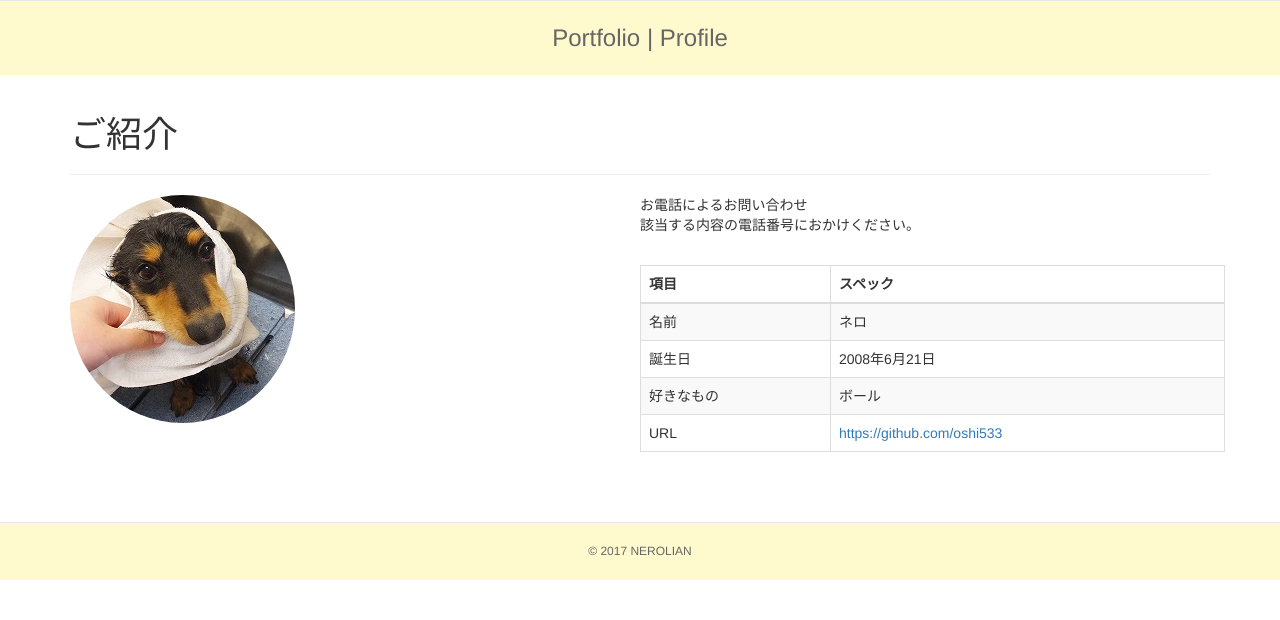
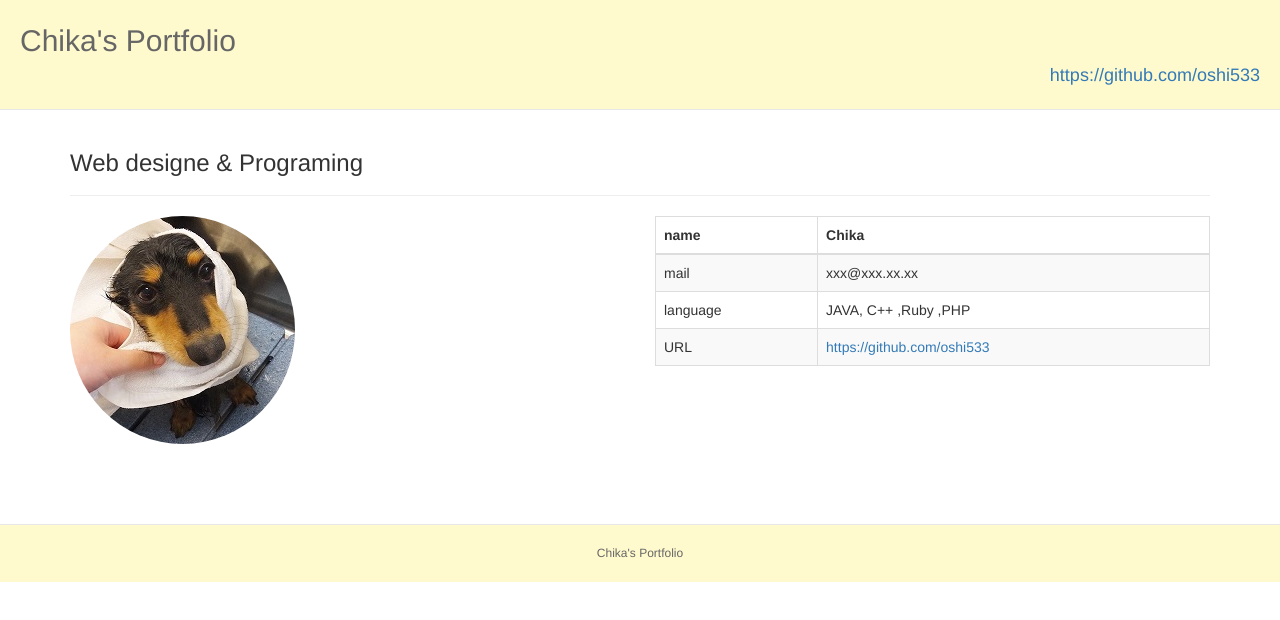
Before and after one commit to oshi533/oshi533.github.io, a plain HTML site: page index.html in a window 1280 px wide. Drawn offline with nearby package versions, Linux system fonts and the light colour scheme.

Commit message:
zentai syusei2

```diff
--- a/css/style.css
+++ b/css/style.css
@@ -4,11 +4,9 @@ style.css
 
   body {
     font-size: 14px;
+/*    background-color: #ffd700;*/
   }
 
-  .navbar {
-    border-radius: 0;
-  }
 
   .row {
     margin-bottom: 50px;
@@ -24,6 +22,11 @@ style.css
     color: #777;
   }
 
+  .content h3 {
+    font-size: 14px;
+    color: #666;
+  }
+
   .content p {
     margin-bottom: 30px;
   }
@@ -33,15 +36,22 @@ style.css
   }
 
   header {
-    border-top: 1px solid#e7e7e7;
+    border-bottom: 1px solid#e7e7e7;
     background-color: #fffacd;
-    text-align: center;
+    text-align: left
   }
 
   .header_txt {
-    padding: 20px 0;
-    font-size: 24px;
+    padding: 20px 20px 0px 20px;
+    font-size: 30px;
     color: #666;
+  }
+
+  .header_txt2 {
+    padding: 0px 20px 20px 20px;
+    font-size: 18px;
+    color: #666;
+    text-align: right
   }
 
   footer {
@@ -55,15 +65,3 @@ style.css
     font-size: 12px;
     color: #666;
   }
-
-  @media (max-width: 768px) {
-    body {
-      font-size: 12px;
-    }
-    h1 {
-      font-size: 30px;
-    }
-    .panel-title {
-      font-size: 14px;
-    }
-  }
--- a/index.html
+++ b/index.html
@@ -5,7 +5,7 @@
     <meta http-equiv="X-UA-Compatible" content="IE=edge">
     <meta name="viewport" content="width=device-width, initial-scale=1">
     <link rel="stylesheet"  type="text/css" href="css/style.css">
-    <title>Portfolio | Profile</title>
+    <title>Chika's Portfolio</title>
     <!-- BootstrapのCSS読み込み -->
     <link rel="stylesheet" href="//maxcdn.bootstrapcdn.com/bootstrap/3.3.5/css/bootstrap.min.css">
     <!-- jQuery読み込み -->
@@ -17,61 +17,54 @@
 	<body>
 
 		<header>
-      <div class="header_txt">Portfolio | Profile </div>
+			<div class="header_txt">Chika's Portfolio </div>
+			<div class="header_txt2"><a href="https://github.com/oshi533" target="_blank">https://github.com/oshi533</a></div>
 		</header>
 
 		<div class="container">
 			<div class="page-header">
-			<h1>ご紹介</h1>
+				<h3>Web designe & Programing</h3>
 			</div>
 
 			<div class="row">
-			<div class="content col-sm-6">
-				<div class=“img-responsive”>
-					<img src="img/nero_shampoo.jpg"  class="img-circle">
+				<div class="content col-xs-6">
+					<div class="img">
+						<img src="img/nero_shampoo.jpg" alt="osh" class="img-circle">
 					</div>
 				</div>
 
-			<div class="content col-sm-6”>
-				<h2>お電話によるお問い合わせ</h2>
-				<p>
-					該当する内容の電話番号におかけください。
-				</p>
-
-				<div class="table-responsive">
+				<div class="content col-xs-6">
+					<div class="table" >
 						<table class="table table-striped table-bordered">
 							<thead>
 								<tr>
-								<th>項目</th>
-								<th>スペック</th>
+									<th>name</th>
+									<th>Chika</th>
 								</tr>
 							</thead>
 							<tbody>
 								<tr>
-								<td>名前</td>
-								<td>ネロ</td>
+									<td>mail</td>
+									<td>xxx@xxx.xx.xx</td>
 								</tr>
 								<tr>
-								<td>誕生日</td>
-								<td>2008年6月21日</td>
-							</tr>
-							<tr>
-								<td>好きなもの</td>
-								<td>ボール</td>
+									<td>language</td>
+									<td>JAVA, C++ ,Ruby ,PHP</td>
 								</tr>
 								<tr>
 									<td>URL</td>
-								<td><a href="https://github.com/oshi533" target="_blank"ls>https://github.com/oshi533</a></td>
+									<td><a href="https://github.com/oshi533" target="_blank">https://github.com/oshi533</a></td>
 								</tr>
 							</tbody>
 						</table>
 					</div>
+
 				</div>
 			</div>
 		</div>
 
 		<footer>
-      <div class="copyright">© 2017 NEROLIAN </div>
+			<div class="copyright">Chika's Portfolio </div>
 		</footer>
 	</body>
 </html>
```
Lines whose indentation alone changed are shown as unchanged.
